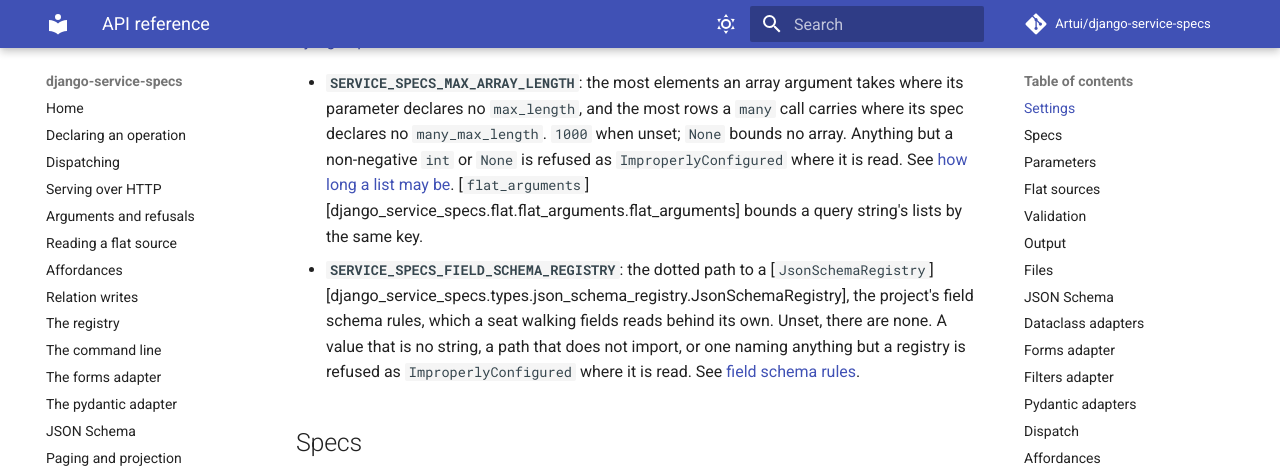
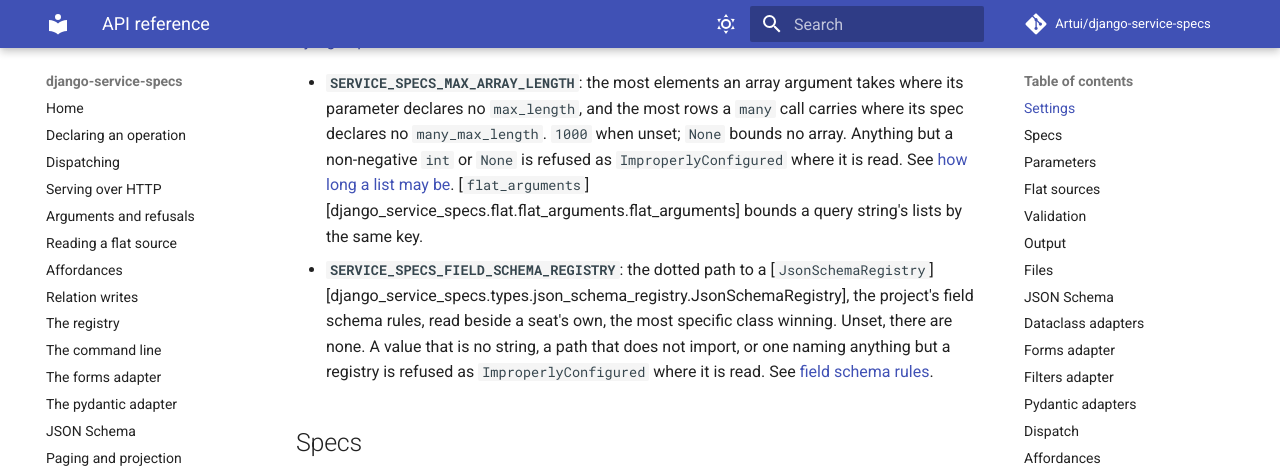
Before and after one commit to Artui/django-service-specs, an MkDocs documentation site: the page built from docs/reference.md, in a window 1280 px wide and 900 px high, scrolled down 463 px, cut to the strip 0-472 px from the top of the window. Built offline with MkDocs 1.6.1 and Material for MkDocs 9.7.7, drawn with Linux system fonts in a browser that asks for light colours; comment, search, counter and statistics services are not loaded.

Commit message:
Describe the field schema precedence and the FormValidator build as they ship
Co-Authored-By: Claude Opus 5.5 <noreply@anthropic.com>

```diff
--- a/docs/reference.md
+++ b/docs/reference.md
@@ -25,8 +25,8 @@ output format is `SPEC_CLI_OUTPUT`, read by
   bounds a query string's lists by the same key.
 - **`SERVICE_SPECS_FIELD_SCHEMA_REGISTRY`**: the dotted path to a
   [`JsonSchemaRegistry`][django_service_specs.types.json_schema_registry.JsonSchemaRegistry],
-  the project's field schema rules, which a seat walking fields reads behind its
-  own. Unset, there are none. A value that is no string, a path that does not
+  the project's field schema rules, read beside a seat's own, the most specific
+  class winning. Unset, there are none. A value that is no string, a path that does not
   import, or one naming anything but a registry is refused as
   `ImproperlyConfigured` where it is read. See
   [field schema rules](schema.md#field-schema-rules).
```
Also changed, not shown: CHANGELOG.md (+4 -3 lines), docs/schema.md (+1 -1 lines), 1 other file.
